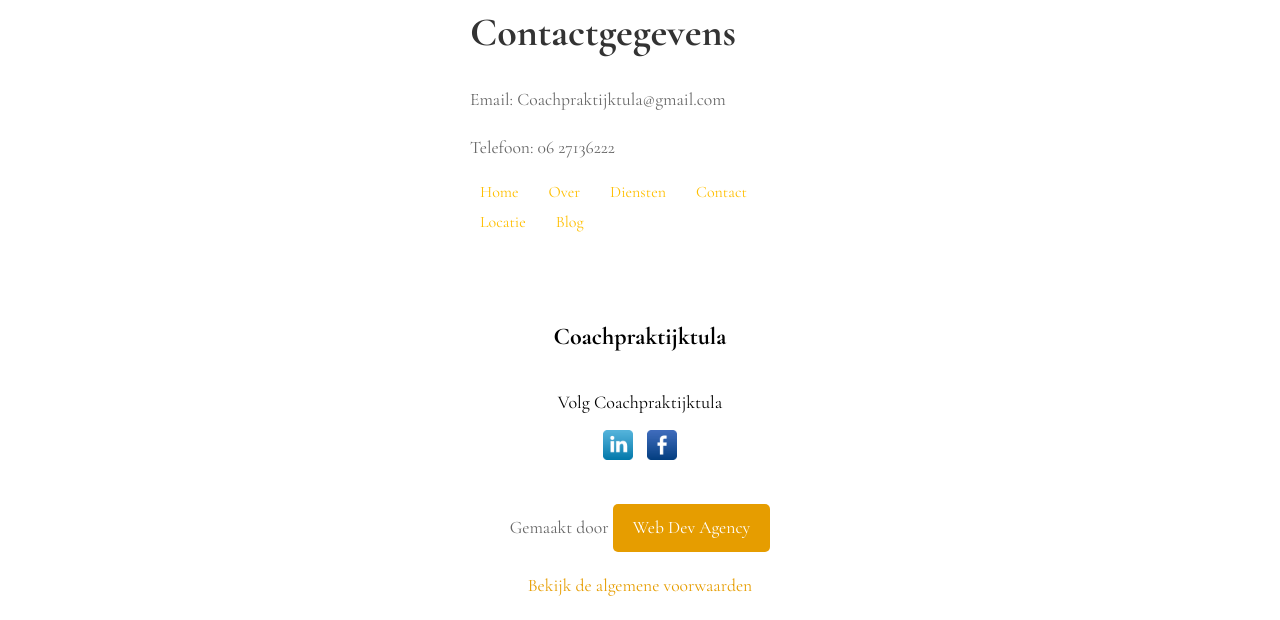
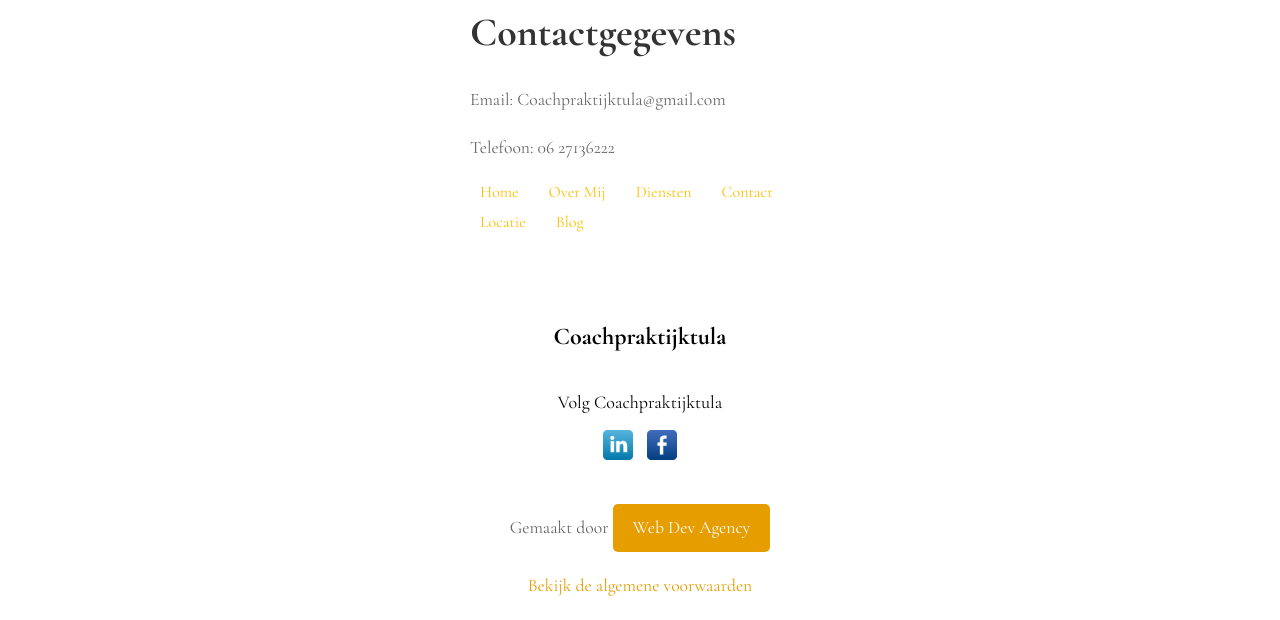
Before and after one commit to CoderFa2/websiteangst2, a plain HTML site: page public/angstparcour.html in a window 1280 px wide. Shown: the part 1047-1667 px from the top of the page. Drawn offline with nearby package versions, Linux system fonts and the light colour scheme; a script that the page names is missing.

Commit message:
Update angstparcour.html

```diff
--- a/public/angstparcour.html
+++ b/public/angstparcour.html
@@ -106,7 +106,7 @@ menuItems.forEach(function(item) {
                 <!-- Voeg hier de navigatielinks toe -->
                 <ul class="nav-links">
                 <li><a href="index.html">Home</a></li>
-                <li><a href="over mij.html">Over</a></li>
+                <li><a href="over mij.html">Over Mij</a></li>
                 <li><a href="diensten.html">Diensten</a></li>
                 <li><a href="contact.html">Contact</a></li>
                 <li><a href="locatie.html">Locatie</a></li>
```
